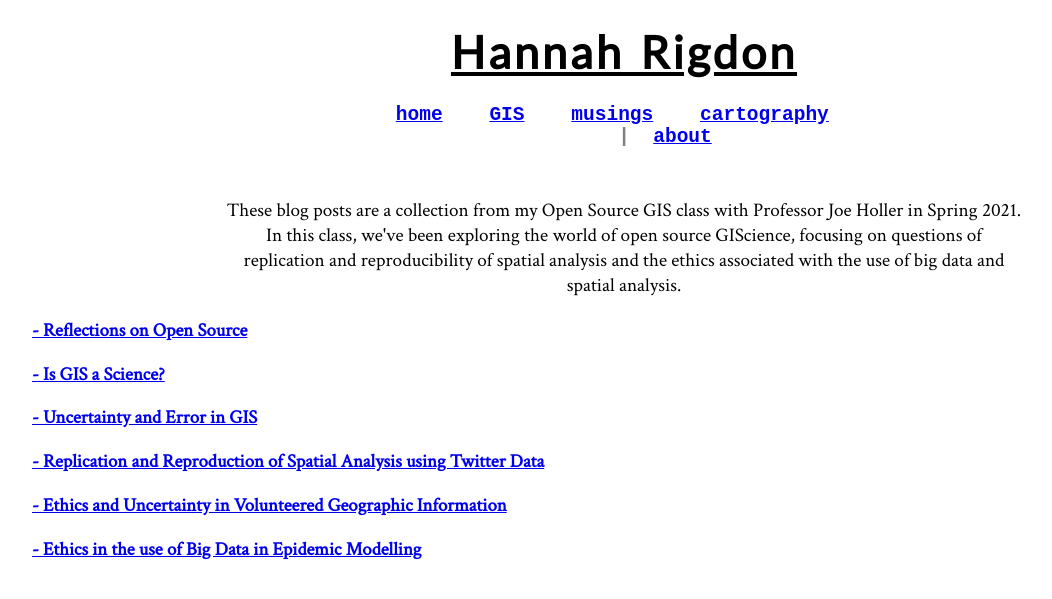
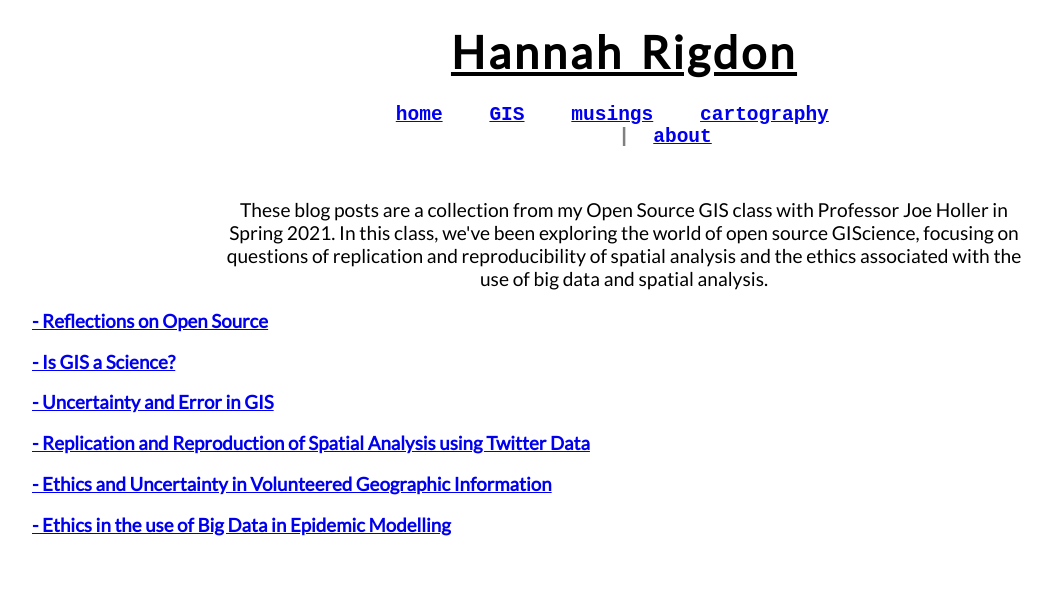
Before and after one commit to hrigdon98/hrigdon98.github.io, a Jekyll site: the page musings/index.html, which Jekyll copies as it is, in a window 1280 px wide. Shown: the top 599 px of the page, without its empty margins (56-1108 px from the left). Built offline with Jekyll 4.4.1, drawn with Linux system fonts in a browser that asks for light colours; nearby versions of some CDN libraries.

Commit message:
style edits

```diff
--- a/css/homepage.css
+++ b/css/homepage.css
@@ -43,7 +43,7 @@ h1.jumbotron-heading {
 
 body{background: #FFFFFF;
     text-align: left;
-    font-family: 'Crimson Text', serif;
+    font-family:'Lato', sans-serif;
     padding-left: 80px;
 }
 
@@ -64,7 +64,7 @@ p {
 .blurb{
     color: black;
     font-size: 1.2em;
-    font-family: 'Crimson Text', serif;
+    font-family:'Lato', sans-serif;
 
 
 }
@@ -77,7 +77,7 @@ p {
   vertical-align: middle;
   border-style: none;
 
-  box-shadow: 0 4px 8px 0 rgba(0, 0, 0, 0.2), 0 6px 20px 0 rgba(0, 0, 0, 0.19);
+
 }
 
 
```
